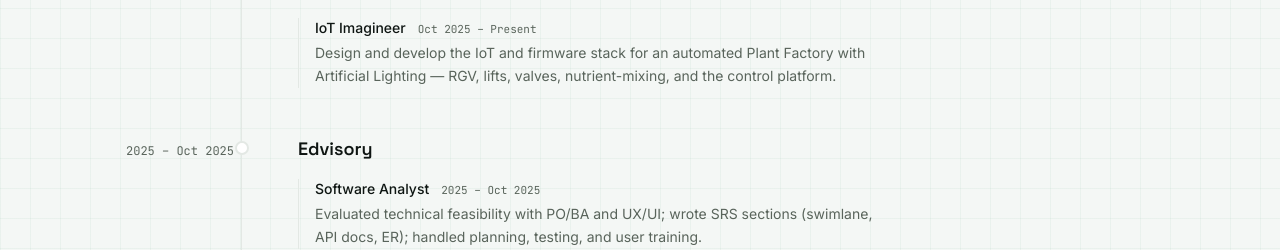
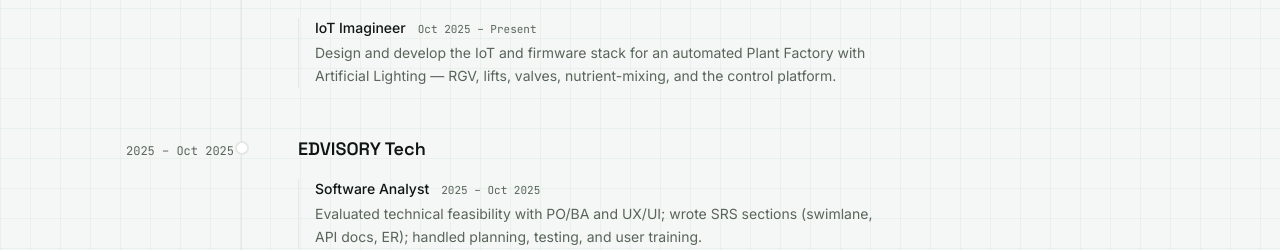
Before and after one commit to ananda-wutwanna/portfolio, a Next.js app: page /en/ in a window 1280 px wide. Shown: the part 5542-5792 px from the top of the page. Built offline with nearby package versions, Linux system fonts and the light colour scheme; a web font is replaced by a local one.

Commit message:
Update company name to EDVISORY Tech
Co-Authored-By: Claude Fable 5 <noreply@anthropic.com>

```diff
--- a/data/experience.ts
+++ b/data/experience.ts
@@ -35,7 +35,7 @@ export const experience: ExperienceEntry[] = [
   },
   {
     id: 'edvisory',
-    org: { en: 'Edvisory', th: 'Edvisory' },
+    org: { en: 'EDVISORY Tech', th: 'EDVISORY Tech' },
     period: { en: '2025 – Oct 2025', th: '2568 – ต.ค. 2568' },
     roles: [
       {
--- a/data/site.ts
+++ b/data/site.ts
@@ -11,7 +11,7 @@ export const site = {
   phoneHref: '+66825924747',
   // Resume files live in public/resume/. Bump resumeVersion whenever the
   // PDFs are replaced so browsers fetch the new files instead of a cached copy.
-  resumeVersion: '2026-07-13',
+  resumeVersion: '2026-07-13.1',
   resume: {
     en: '/resume/Ananda_Wutwanna_Resume.pdf',
     th: '/resume/Ananda_Wutwanna_Resume_TH.pdf',
```
Also changed, not shown: 2 other files (tests, documents, lock files or other folders).
